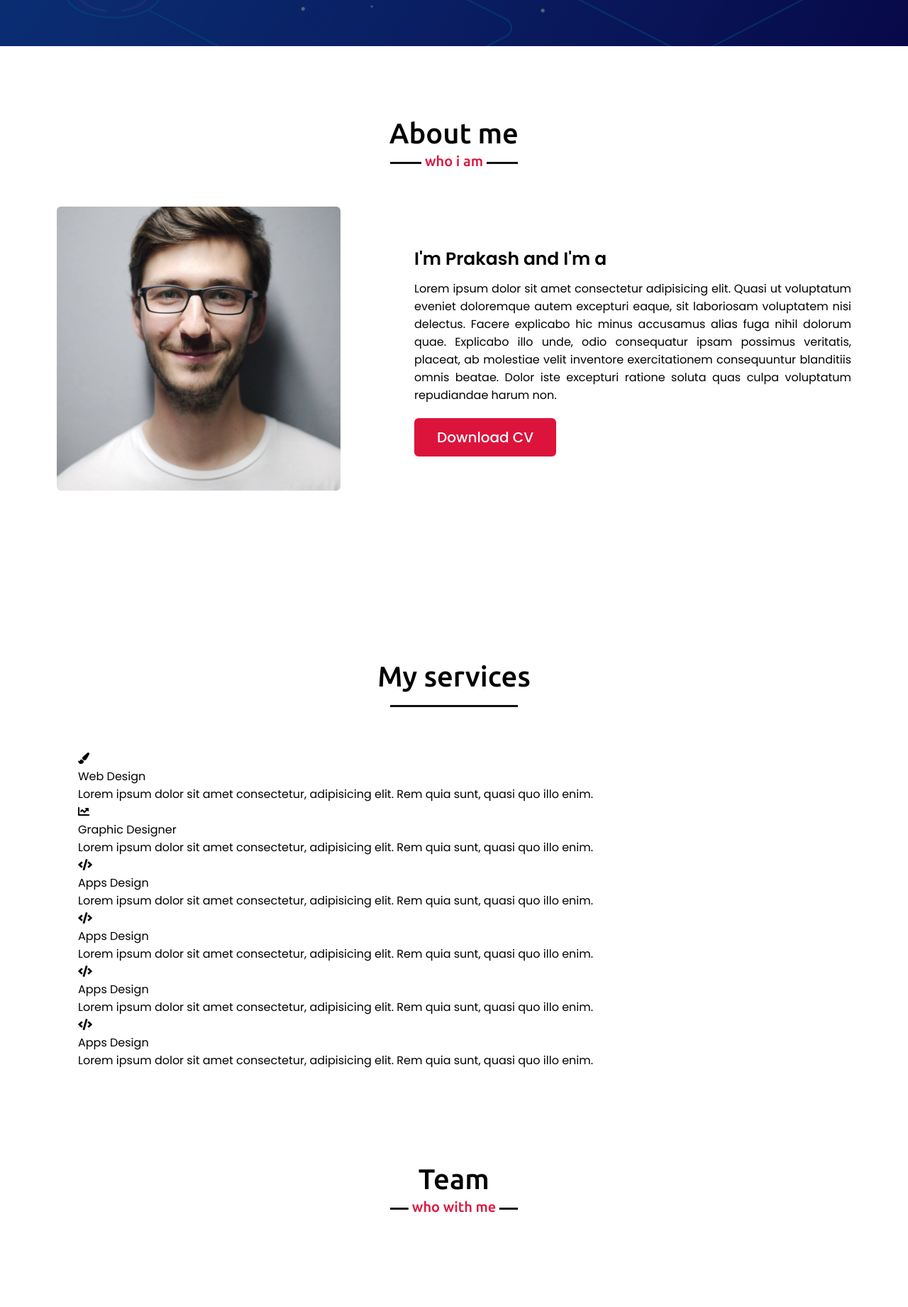
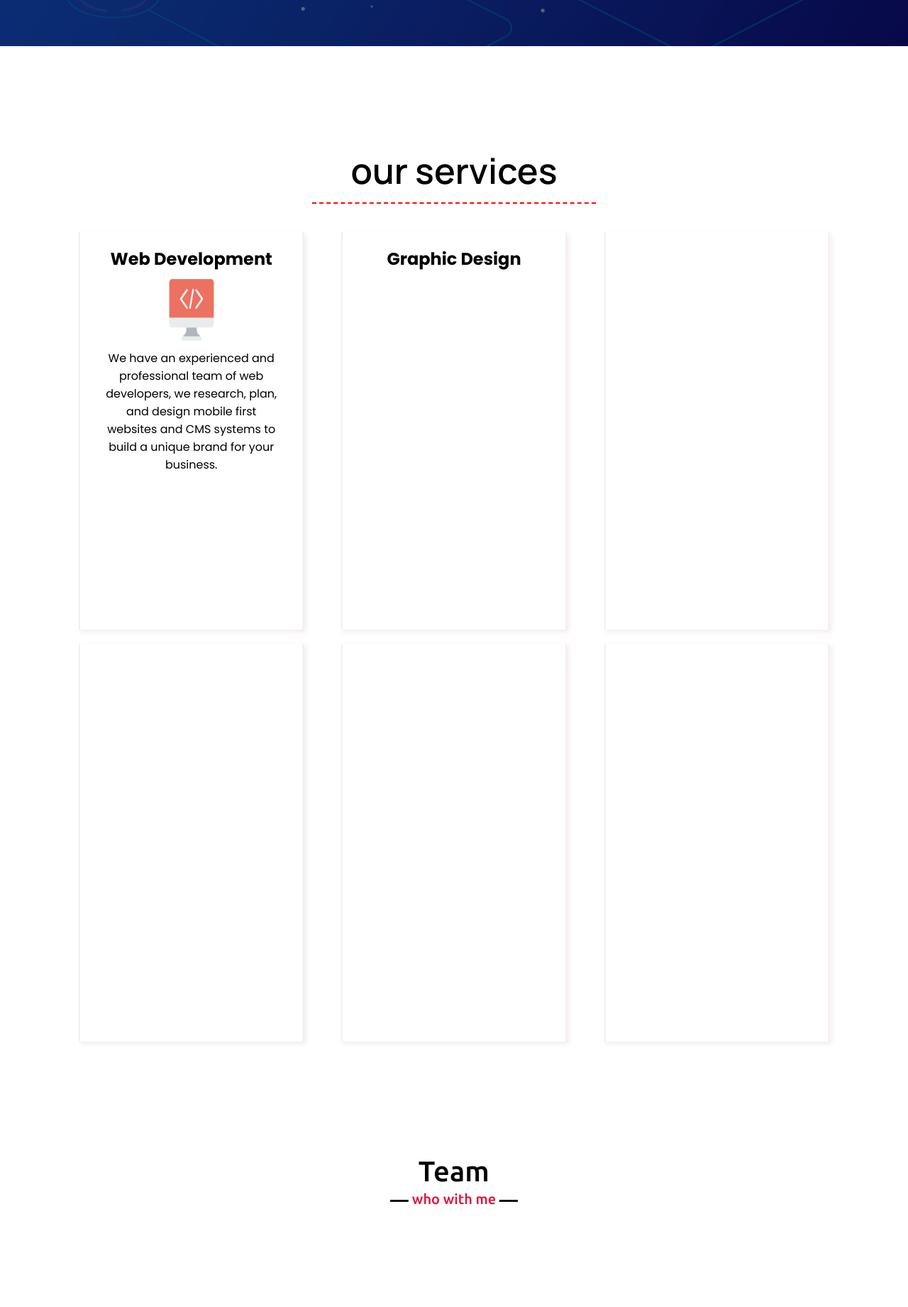
Before and after one commit to MohdAskery/kash_tech, a PHP site: page / in a window 1280 px wide. Shown: the part 735-2576 px from the top of the page at 71% size. Run offline with PHP 8.4, Linux system fonts and the light colour scheme.

Commit message:
modify index.php

```diff
--- a/index.php
+++ b/index.php
@@ -50,84 +50,27 @@
         </div>
         <img src="css/images/home-two-img.png" class="image_ani" alt="">
     </section>
-
-
-    <!-- about section start -->
-    <section class="about" id="about">
-        <div class="max-width">
-            <h2 class="title">About me</h2>
-            <div class="about-content">
-                <div class="column left">
-                    <img src="images/profile-1.jpeg" alt="">
-                </div>
-                <div class="column right">
-                    <div class="text">I'm Prakash and I'm a <span class="typing-2"></span></div>
-                    <p>Lorem ipsum dolor sit amet consectetur adipisicing elit. Quasi ut voluptatum eveniet doloremque
-                        autem excepturi eaque, sit laboriosam voluptatem nisi delectus. Facere explicabo hic minus
-                        accusamus alias fuga nihil dolorum quae. Explicabo illo unde, odio consequatur ipsam possimus
-                        veritatis, placeat, ab molestiae velit inventore exercitationem consequuntur blanditiis omnis
-                        beatae. Dolor iste excepturi ratione soluta quas culpa voluptatum repudiandae harum non.</p>
-                    <a href="#">Download CV</a>
-                </div>
-            </div>
-        </div>
-    </section>
-
     <!-- services section start -->
     <section class="services" id="services">
-        <div class="max-width">
-            <h2 class="title">My services</h2>
-            <div class="serv-content">
-                <div class="card">
-                    <div class="box">
-                        <i class="fas fa-paint-brush"></i>
-                        <div class="text">Web Design</div>
-                        <p>Lorem ipsum dolor sit amet consectetur, adipisicing elit. Rem quia sunt, quasi quo illo enim.
-                        </p>
-                    </div>
+        <div class="heading">
+            <h1>Our Services</h1>
+        </div>
+        <div class="container-rows">
+            <div class="service-item service-item-1">
+                <h1>Web Development</h1>
+                <div class="logo">
+                    <img src="css/images/logo-web-development.jpg" alt="">
                 </div>
-                <div class="card">
-                    <div class="box">
-                        <i class="fas fa-chart-line"></i>
-                        <div class="text">Graphic Designer</div>
-                        <p>Lorem ipsum dolor sit amet consectetur, adipisicing elit. Rem quia sunt, quasi quo illo enim.
-                        </p>
-                    </div>
+               <p> We have an experienced and professional team of web developers, we research, plan, and design mobile
+                first websites and CMS systems to build a unique brand for your business.</p>
                 </div>
-                <div class="card">
-                    <div class="box">
-                        <i class="fas fa-code"></i>
-                        <div class="text">Apps Design</div>
-                        <p>Lorem ipsum dolor sit amet consectetur, adipisicing elit. Rem quia sunt, quasi quo illo enim.
-                        </p>
-                    </div>
-                </div>
-                <div class="card">
-                    <div class="box">
-                        <i class="fas fa-code"></i>
-                        <div class="text">Apps Design</div>
-                        <p>Lorem ipsum dolor sit amet consectetur, adipisicing elit. Rem quia sunt, quasi quo illo enim.
-                        </p>
-                    </div>
-                </div>
-                <div class="card">
-                    <div class="box">
-                        <i class="fas fa-code"></i>
-                        <div class="text">Apps Design</div>
-                        <p>Lorem ipsum dolor sit amet consectetur, adipisicing elit. Rem quia sunt, quasi quo illo enim.
-                        </p>
-                    </div>
-                </div>
-                <div class="card">
-                    <div class="box">
-                        <i class="fas fa-code"></i>
-                        <div class="text">Apps Design</div>
-                        <p>Lorem ipsum dolor sit amet consectetur, adipisicing elit. Rem quia sunt, quasi quo illo enim.
-                        </p>
-                    </div>
-                </div>
+            <div class="service-item service-item-2">
+                <h1>Graphic Design</h1>
             </div>
-        </div>
+            <div class="service-item service-item-3"></div>
+            <div class="service-item service-item-4"></div>
+            <div class="service-item service-item-5"></div>
+            <div class="service-item service-item-6"></div>
         </div>
     </section>
 
```
